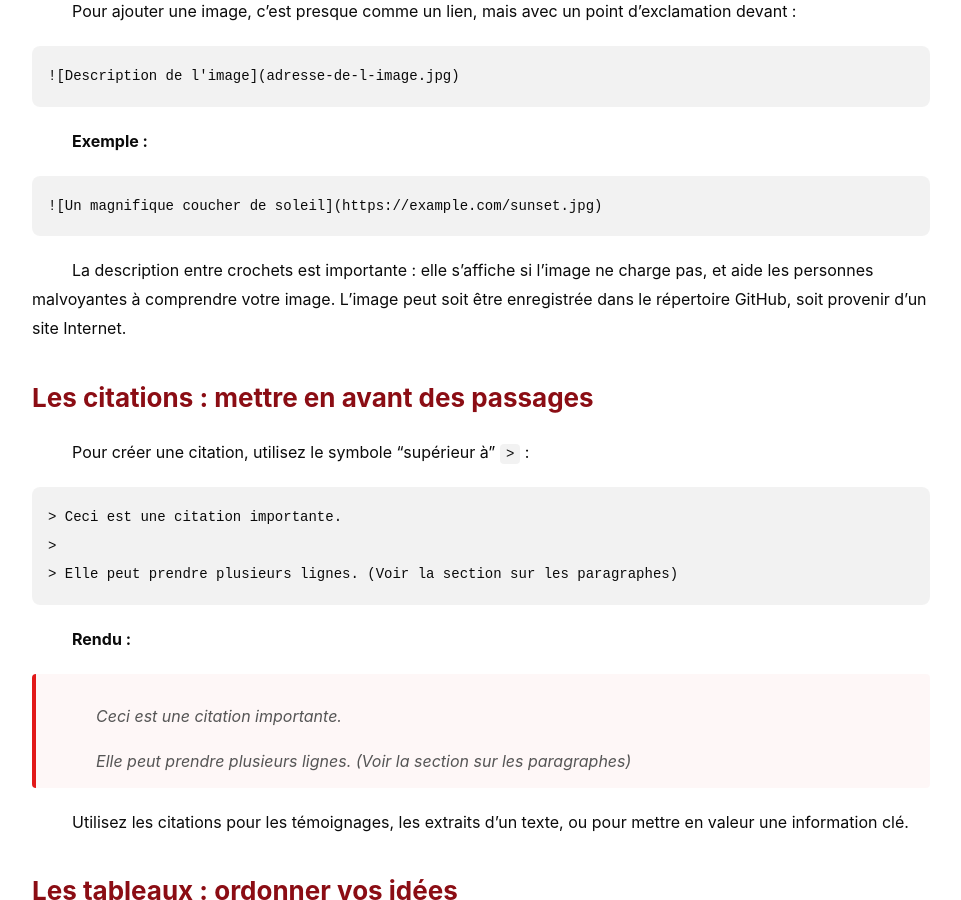
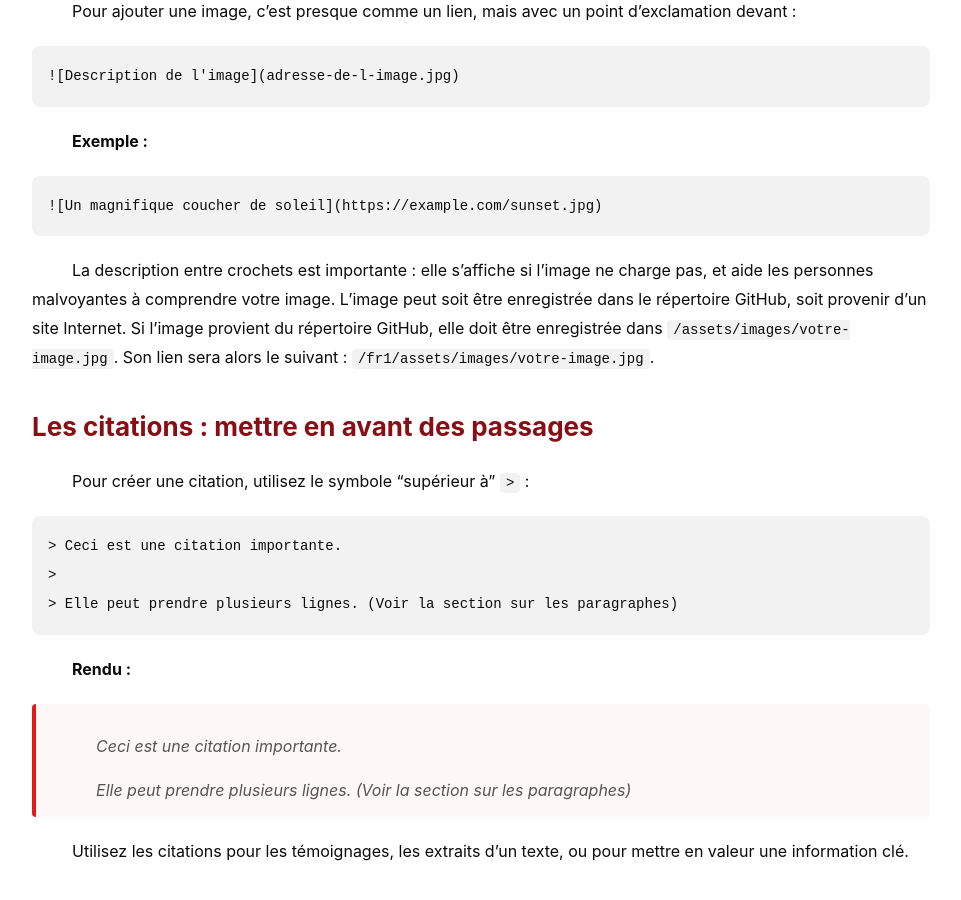
Before and after one commit to Secondaire-Xavier/fr1, a Jekyll site: the page built from _posts/2025-10-02-markdown-guide-post.md, in a window 1280 px wide and 900 px high, scrolled down 5089 px. Shown: the whole window, without its empty margins (159-1120 px from the left). Built offline with Jekyll 4.4.1, drawn with Linux system fonts in a browser that asks for light colours.

Commit message:
Update 2025-10-02-markdown-guide-post.md

````diff
--- a/_posts/2025-10-02-markdown-guide-post.md
+++ b/_posts/2025-10-02-markdown-guide-post.md
@@ -181,7 +181,7 @@ Pour ajouter une image, c'est presque comme un lien, mais avec un point d'exclam
 ```
 
 La description entre crochets est importante : elle s'affiche si l'image ne charge pas, et aide les personnes malvoyantes à comprendre votre image.
-L'image peut soit être enregistrée dans le répertoire GitHub, soit provenir d'un site Internet.
+L'image peut soit être enregistrée dans le répertoire GitHub, soit provenir d'un site Internet. Si l'image provient du répertoire GitHub, elle doit être enregistrée dans `/assets/images/votre-image.jpg`. Son lien sera alors le suivant : `{{ site.baseurl }}/assets/images/votre-image.jpg`.
 
 ## Les citations : mettre en avant des passages
 
````
Also changed, not shown: other parts of _posts/2025-10-02-markdown-guide-post.md (+1 -1 lines).
